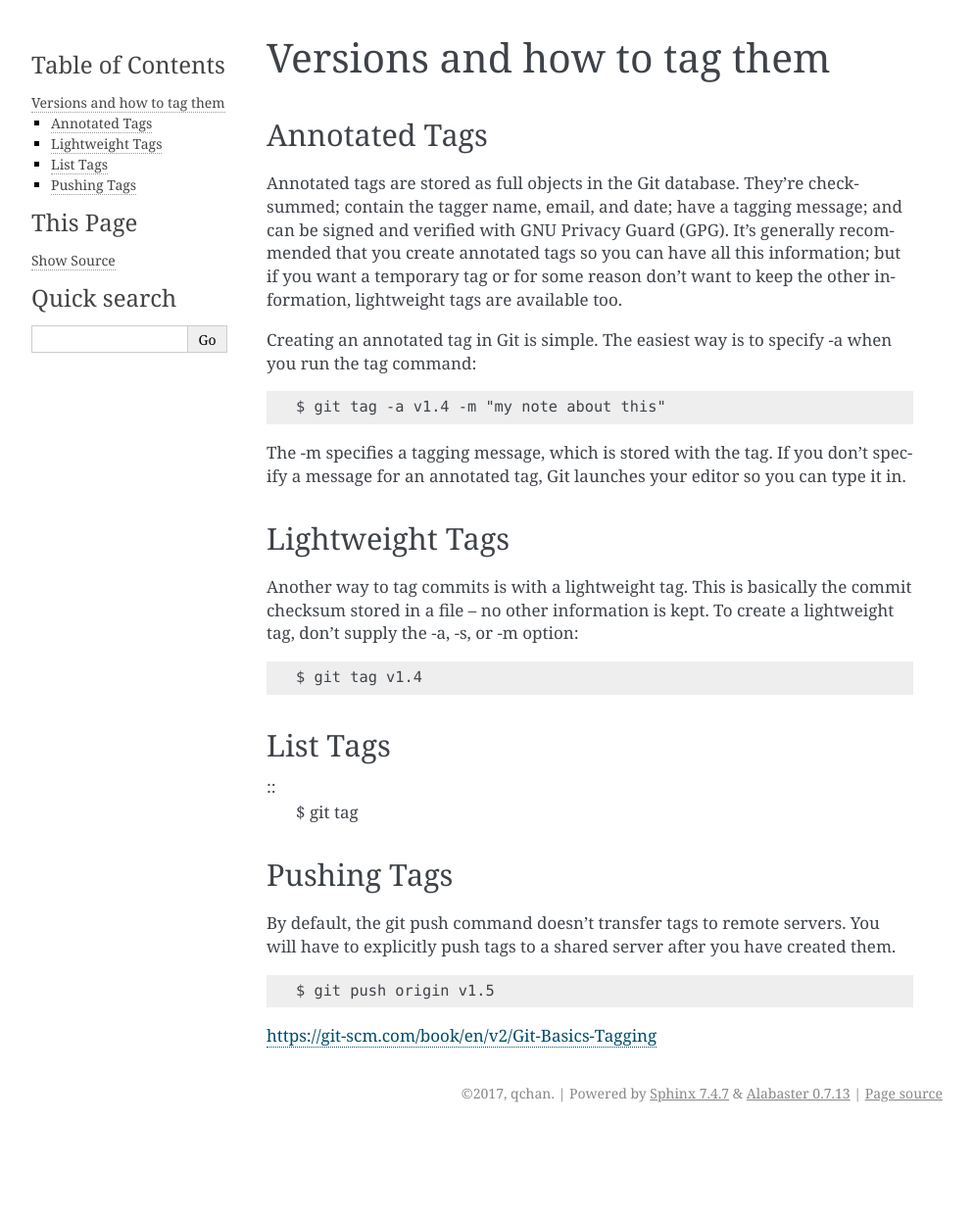
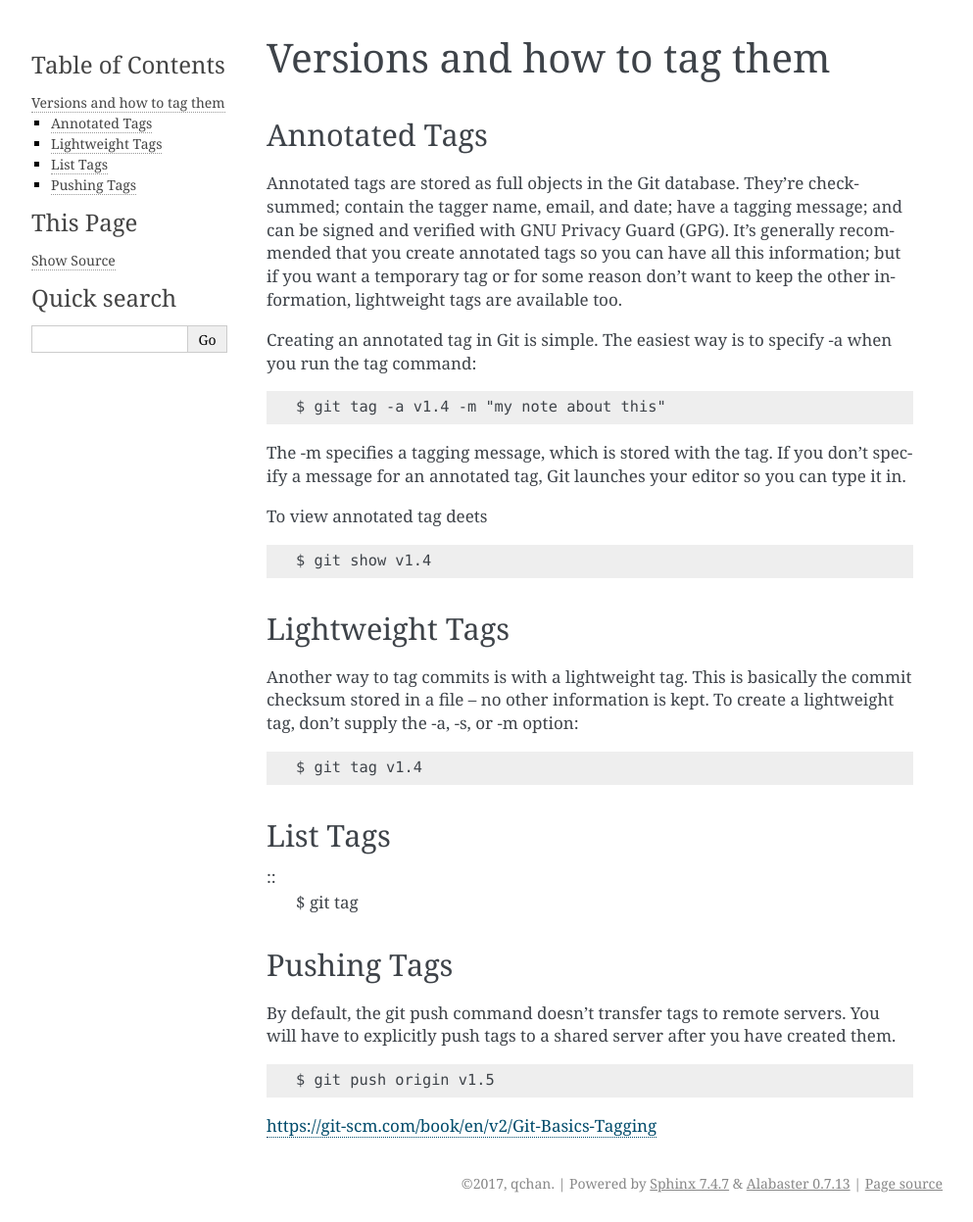
Before and after one commit to elanorigby/devbook, a Sphinx documentation site: the page built from source/git/git_versions.rst, in a window 1280 px wide. Shown: the whole page at 98% size, without its empty margins (148-1141 px from the left). Built offline with Sphinx 7.4.7, drawn with Linux system fonts in a browser that asks for light colours; before the commit the page ends 1155 px from its top, so only the background shows below that.

Commit message:
added how to show annotated tag details

```diff
--- a/source/git/git_versions.rst
+++ b/source/git/git_versions.rst
@@ -10,6 +10,11 @@ Creating an annotated tag in Git is simple. The easiest way is to specify -a whe
 	$ git tag -a v1.4 -m "my note about this"
 
 The -m specifies a tagging message, which is stored with the tag. If you don’t specify a message for an annotated tag, Git launches your editor so you can type it in.
+
+To view annotated tag deets
+::
+	$ git show v1.4
+
 
 Lightweight Tags
 -----------------
```
